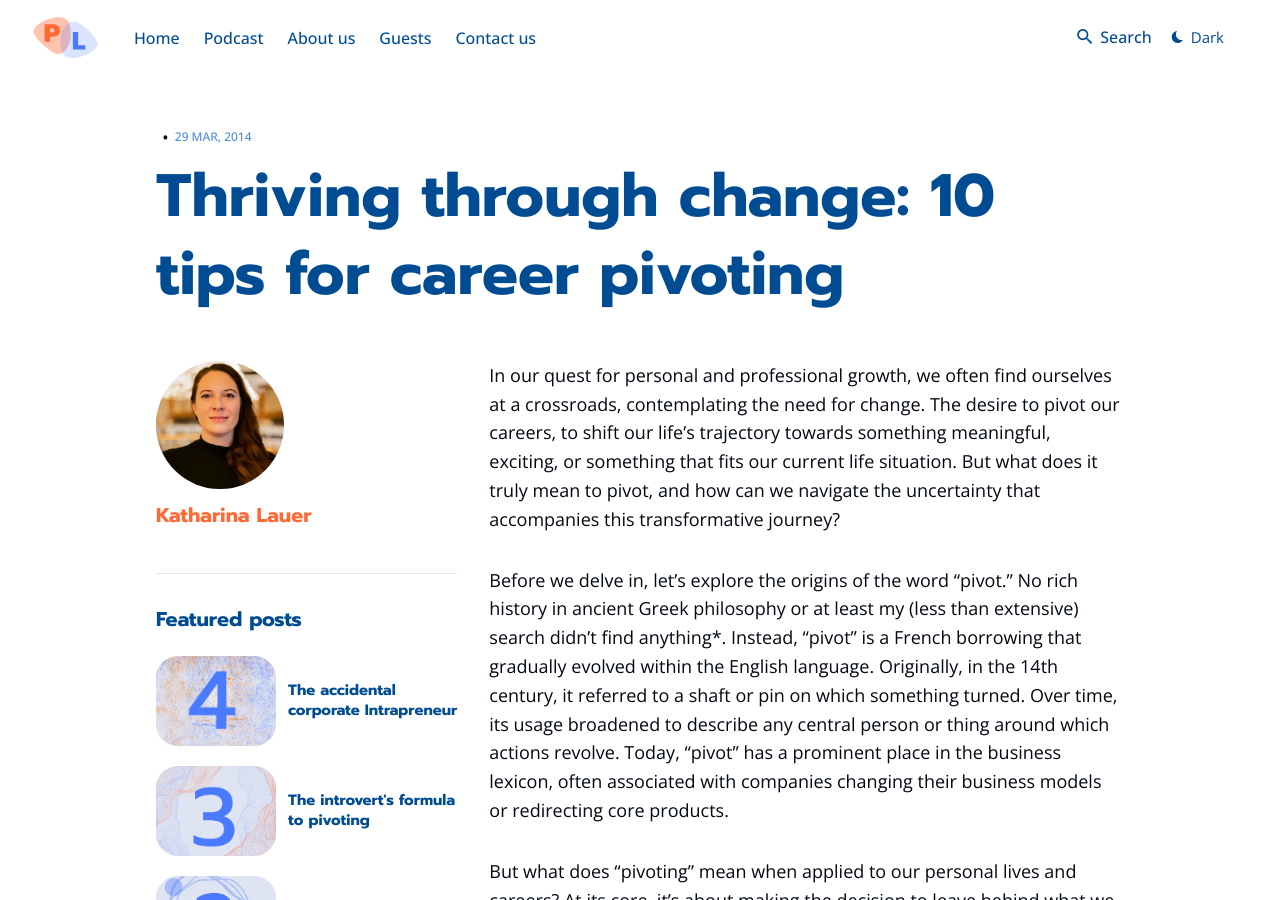
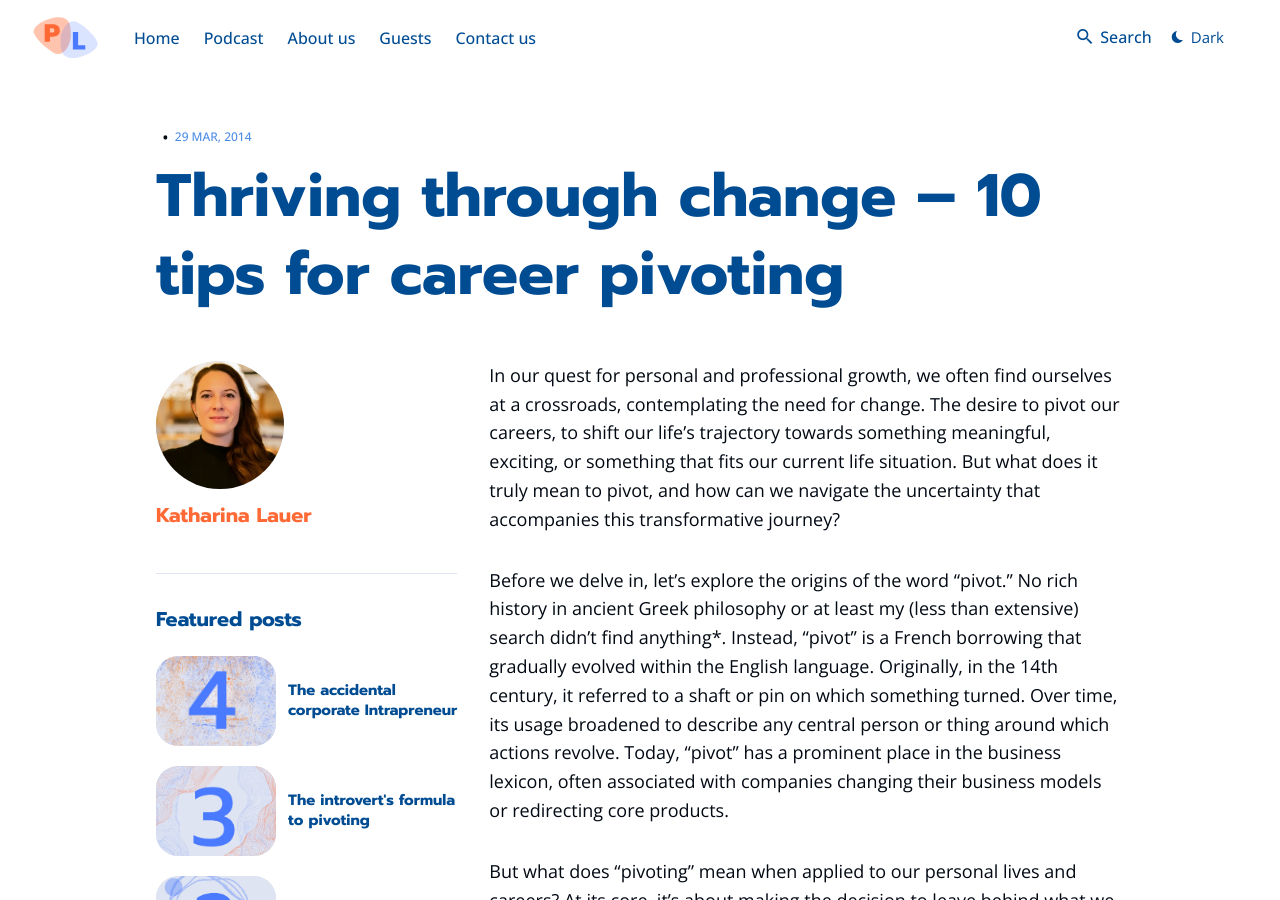
Before and after one commit to sitjart/website-pivoting-life, a Jekyll site: the page built from _posts/2024-03-29-blog1.md, in a window 1280 px wide and 900 px high. Built offline with Jekyll 4.4.1, drawn with Linux system fonts in a browser that asks for light colours; part of the change alters nothing that is shown.

```diff
--- a/_posts/2024-03-29-blog1.md
+++ b/_posts/2024-03-29-blog1.md
@@ -1,14 +1,12 @@
 ---
 layout: post
-title: 'Thriving through change: 10 tips for career pivoting'
-description: #write description to appear in nav boxes and landing page
+title: 'Thriving through change – 10 tips for career pivoting'
+description:
 date: 2014-03-29
-author: kathi-lauer #write the author name id from _authors. Add new author to _author folder if needed. This field is only applicable for hosts and admins
-guest: #write the guest name id from _guests. Add new guest to _guests folder if needed
-spotifyepisode: #write the id for the episode, e.g. 5kH2dtTiuwhfTPMSdn0GOB?utm_source=generator
-image: '/images/blog-banner-kathi.png' #write image path, e.g. '/images/22.jpg'
-featured: true #indicate if featured in front page with true or false
-blog: true #indicate if this is a blog as opposed to a podcast episode with true or false
+author: kathi-lauer
+image: '/images/blog-banner-kathi.png'
+featured: true
+blog: true
 ---
 
 In our quest for personal and professional growth, we often find ourselves at a crossroads, contemplating the need for change. The desire to pivot our careers, to shift our life's trajectory towards something meaningful, exciting, or something that fits our current life situation. But what does it truly mean to pivot, and how can we navigate the uncertainty that accompanies this transformative journey?
```
